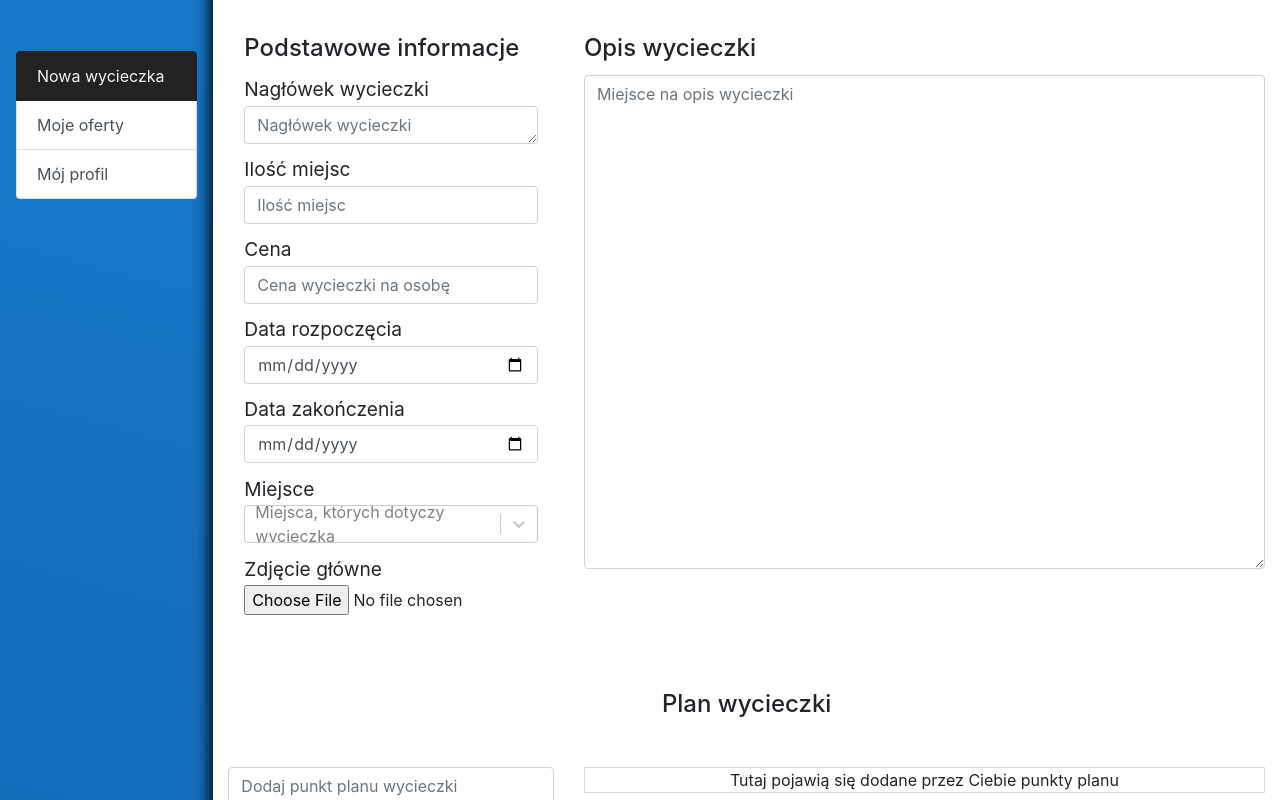
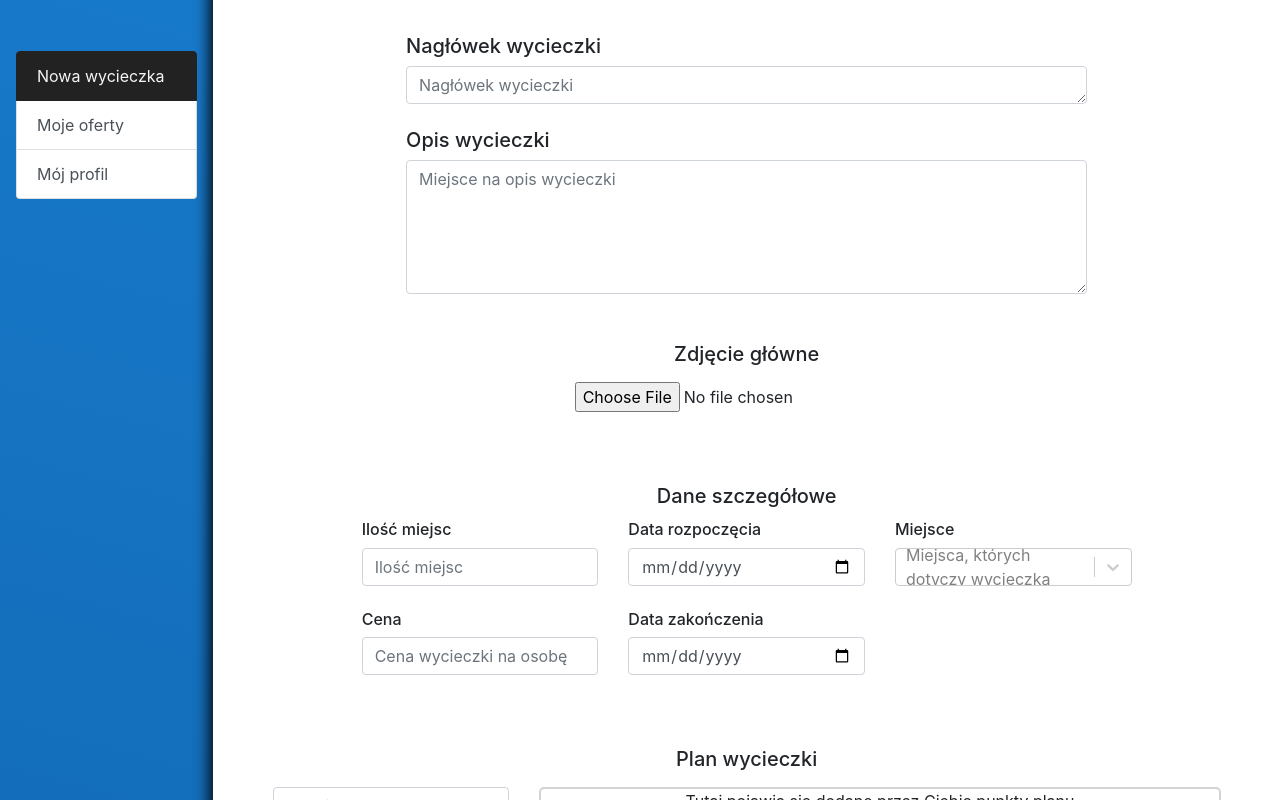
Before and after one commit to navuyi/Praca-Inzynierska-2022, a React (Create React App) app: page /account/guide/new-tour in a window 1280 px wide. Shown: the part 200-1000 px from the top of the page. Built offline with nearby package versions, Linux system fonts and the light colour scheme.

Commit message:
redesigned tour creator page

```diff
--- a/src/components/GuideNewTourDescription.js
+++ /dev/null
@@ -1,27 +0,0 @@
-
-
-import {Fragment} from "react";
-import {Form} from "react-bootstrap";
-
-
-
-function GuideNewTourDescription(props){
-    return(
-        <Fragment>
-            <Form.Group  className={"w-100 d-flex flex-column align-items-lg-start align-items-center"}>
-                <h2> Opis wycieczki </h2>
-                <Form.Control
-                    as="textarea"
-                    rows={20}
-                    placeholder="Miejsce na opis wycieczki"
-                    onChange={props.handleChange}
-                    id="description"
-                    value={props.tourData.description}
-                    required
-                />
-            </Form.Group>
-        </Fragment>
-    )
-}
-
-export default GuideNewTourDescription;
--- a/src/components/GuideNewTourInputs.js
+++ b/src/components/GuideNewTourInputs.js
@@ -1,6 +1,6 @@
-import {Row, FormControl, FormGroup} from "react-bootstrap";
+import {Row, FormControl, FormGroup, Col, Form} from "react-bootstrap";
 import TourPlacesSelect from "./TourPlacesSelect";
-
+import React from "react"
 
 function GuideNewTourInputs(props){
 
@@ -14,13 +14,11 @@ function GuideNewTourInputs(props){
             console.log(value);
         }
     }
-
     return(
-        <Row className={"d-flex flex-column ml-3 mr-3"}>
-            <FormGroup>
-            <h2> Podstawowe informacje </h2>
-            <div className="inputGroup">
-                <p> Nagłówek wycieczki </p>
+        <React.Fragment>
+            <Row className={"d-flex justify-content-center"}>
+                <Col xl={8} lg={8}>
+                    <h5> Nagłówek wycieczki </h5>
                     <FormControl
                         as="textarea"
                         id="header"
@@ -30,9 +28,43 @@ function GuideNewTourInputs(props){
                         value={props.tourData.header}
                         required
                     />
-            </div>
-            <div className="inputGroup">
-                <p> Ilość miejsc</p>
+                </Col>
+            </Row>
+            <Row className={"d-flex justify-content-center mt-4"}>
+                <Col xl={8} lg={8}>
+                    <h5> Opis wycieczki </h5>
+                    <Form.Control
+                        as="textarea"
+                        rows={5}
+                        placeholder="Miejsce na opis wycieczki"
+                        onChange={props.handleChange}
+                        id="description"
+                        value={props.tourData.description}
+                        required
+                    />
+                </Col>
+            </Row>
+            <Row className={"d-flex justify-content-center mt-5"}>
+                <h5> Zdjęcie główne </h5>
+            </Row>
+            <Row className={"d-flex justify-content-center align-items-center flex-column mb-5 mt-2"}>
+                <Col xl={6} lg={6} className={"d-flex justify-content-center"}>
+                    <input
+                        type="file"
+                        onChange={handleMainImageChange}
+                        required
+                    />
+                </Col>
+                <Col xl={6} lg={6}>
+                    <img src={props.mainUrl} alt={""} style={{maxWidth: "100%", marginTop: "1em", borderRadius: "0.5em"}}/>
+                </Col>
+            </Row>
+            <Row className={"d-flex justify-content-center mt-5"}>
+                <h5> Dane szczegółowe </h5>
+            </Row>
+            <Row className={"d-flex justify-content-center mt-1"}>
+                <Col xl={3} lg={4} className={"d-flex flex-column"}>
+                    <h6> Ilość miejsc</h6>
                     <FormControl
                         type="text"
                         id="person_limit"
@@ -41,9 +73,8 @@ function GuideNewTourInputs(props){
                         value={props.tourData.person_limit}
                         required
                     />
-            </div>
-            <div className="inputGroup">
-                <p> Cena</p>
+                    <br></br>
+                    <h6> Cena</h6>
                     <FormControl
                         id="price"
                         onChange={props.handleChange}
@@ -52,9 +83,10 @@ function GuideNewTourInputs(props){
                         value={props.tourData.price}
                         required
                     />
-            </div>
-            <div className="inputGroup">
-                <p> Data rozpoczęcia </p>
+                    <br></br>
+                </Col>
+                <Col xl={3} lg={4}>
+                    <h6> Data rozpoczęcia </h6>
                     <FormControl
                         id="start_date"
                         onChange={props.handleChange}
@@ -63,9 +95,8 @@ function GuideNewTourInputs(props){
                         value={props.tourData.start_date}
                         required
                     />
-            </div>
-            <div className="inputGroup">
-                <p> Data zakończenia </p>
+                    <br></br>
+                    <h6> Data zakończenia </h6>
                     <FormControl
                         id="end_date"
                         onChange={props.handleChange}
@@ -74,26 +105,18 @@ function GuideNewTourInputs(props){
                         value={props.tourData.end_date}
                         required
                     />
-            </div>
-            <div className="inputGroup">
-                <p> Miejsce </p>
+                    <br></br>
+                </Col>
+                <Col xl={3} lg={4}>
+                    <h6> Miejsce </h6>
                     <TourPlacesSelect
                         setTourData={props.setTourData}
                         tourData={props.tourData}
                         required
                     />
-            </div>
-            <div className="inputGroup">
-                <p> Zdjęcie główne </p>
-                <input
-                    type="file"
-                    onChange={handleMainImageChange}
-                    required
-                />
-                <img src={props.mainUrl} alt={""} style={{maxWidth: "100%", marginTop: "1em", borderRadius: "0.5em"}}/>
-            </div>
-            </FormGroup>
+                </Col>
             </Row>
+        </React.Fragment>
     )
 }
 
--- a/src/components/GuideNewTourPlan.js
+++ b/src/components/GuideNewTourPlan.js
@@ -55,16 +55,16 @@ function GuideNewTourPlan(props) {
     }
 
     return (
-        <React.Fragment>
-            <Col lg={4} xs={12} className={"d-flex align-items-center justify-content-center flex-column"}>
+        <Row className={"d-flex flex-row justify-content-center"}>
+            <Col lg={3} xs={12} className={"d-flex align-items-center justify-content-between flex-column"}>
                 <Form.Group className={"w-100"}>
-                    <Form.Control id="point-input" as="textarea" rows={2} value={planInput} placeholder="Dodaj punkt planu wycieczki"
+                    <Form.Control id="point-input" as="textarea" rows={6} value={planInput} placeholder="Dodaj punkt planu wycieczki"
                                   onChange={(e) => setPlanInput(e.target.value)}/>
                 </Form.Group>
-                <Button variant={"outline-dark"} onClick={handlePointAdd} className={"m-lg-3 m-4"}> {editMode ?
+                <Button variant={"outline-dark"} onClick={handlePointAdd} className={"w-100"}> {editMode ?
                     <span>Edytuj</span> : <span>Dodaj</span>}</Button>
             </Col>
-            <Col lg={8} className={"d-flex justify-content-center"}>
+            <Col lg={8} className={"d-flex justify-content-center mt-5 mt-sm-5 mt-md-5 mt-lg-0 mt-xl-0"}>
                 <div className={"table-container"}>
                     {
                         props.tourData.tour_plan.length == 0 ? <Row><Col> <p style={{textAlign: "center", margin: "0 0"}}> Tutaj pojawią się dodane przez Ciebie punkty planu </p> </Col></Row> : null
@@ -90,7 +90,7 @@ function GuideNewTourPlan(props) {
                     }
                 </div>
             </Col>
-        </React.Fragment>
+        </Row>
     )
 }
 
--- a/src/pages/guide/GuideNewTour.js
+++ b/src/pages/guide/GuideNewTour.js
@@ -3,9 +3,10 @@ import {useState, useEffect, Fragment} from 'react';
 import FormData from 'form-data';
 import GuideNewTourInputs from "../../components/GuideNewTourInputs";
 import GuideNewTourPlan from "../../components/GuideNewTourPlan";
-import GuideNewTourDescription from "../../components/GuideNewTourDescription";
+
 
 import {create_tour} from "../../API_CALLS/create_tour";
+
 
 const formData = new FormData();
 function GuideNewTour(){
@@ -31,7 +32,6 @@ function GuideNewTour(){
                 return
             }
         }
-
         const update = {...tourData, [e.target.id]: e.target.value};
         setTourData(update);
     }
@@ -70,8 +70,6 @@ function GuideNewTour(){
                     <Row lg={12}>
                         <h1> Kreator wycieczki </h1>
                     </Row>
-                    <Row  className={"d-flex justify-content-lg-center"}>
-                        <Col lg={4}>
                     <GuideNewTourInputs
                         handleChange={handleChange}
                         tourData={tourData}
@@ -80,24 +78,13 @@ function GuideNewTour(){
                         setMainUrl={setMainUrl}
                         formData={formData}
                     />
-                        </Col>
-                        <Col lg={8} >
-                            <GuideNewTourDescription
-                                handleChange={handleChange}
+                    <Row className={"d-flex justify-content-center mt-5 mb-2"}> <h5 style={{textAlign: "center"}}> Plan wycieczki</h5> </Row>
+                    <GuideNewTourPlan
                         tourData={tourData}
+                        setTourData={setTourData}
                     />
-
-                        </Col>
-                    </Row>
-                    <h3 id="plan-input-header"> Plan wycieczki </h3>
-                    <Row className={"d-flex flex-row  mt-lg-5 align-items-start"}>
-                       <GuideNewTourPlan
-                          tourData = {tourData}
-                          setTourData = {setTourData}
-                       />
-                    </Row>
                     <Row className={"mt-5"}>
-                        <Button className={"w-100 m-3"} type="submit"> Stwórz </Button>
+                        <Button className={"w-100 m-3"} type="submit"> Opublikuj ofertę wycieczki </Button>
                     </Row>
                 </Form>
             </Container>
--- a/src/styles/guideNewTour.css
+++ b/src/styles/guideNewTour.css
@@ -43,8 +43,9 @@
 }
 .guideNewTour .table-container{
     width: 100%;
-    border: 1px solid #dddddd;
-    max-height: 300px;
+    border: 2px solid #d4d3d3;
+    border-radius: 5px;
+    max-height: 250px;
     overflow-y: auto;
     overflow-x: hidden;
 }
@@ -67,6 +68,7 @@
     .guideNewTour .cont{
         background-color: #ffffff;
         border-radius: unset;
+        box-shadow: unset;
     }
 
     .guideNewTour h1{
```
Lines whose indentation alone changed are shown as unchanged.
